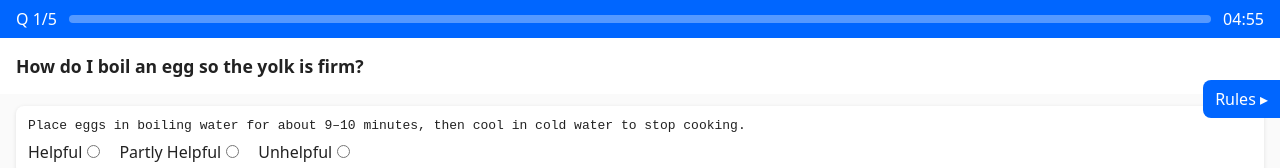
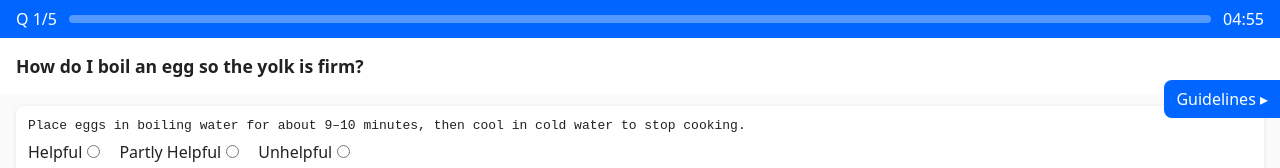
Before and after one commit to alexyotkov/annotation-interface, a plain HTML site: page index.html in a window 1280 px wide. Shown: the top 168 px of the page. Drawn offline with nearby package versions, Linux system fonts and the light colour scheme.

```diff
--- a/index.html
+++ b/index.html
@@ -43,7 +43,7 @@
   <div id="answers"></div>
   <div id="confirmWrap"><button id="confirmBtn" disabled>Confirm</button></div>
 
-  <div id="sidebarToggle">Rules ▸</div>
+  <div id="sidebarToggle">Guidelines ▸</div>
   <div id="sidebar">
     <div id="sidebarContent">
       <button id="closeSidebar" aria-label="Close sidebar">×</button>
```
